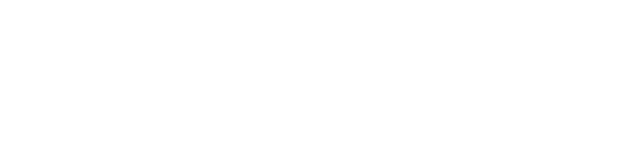
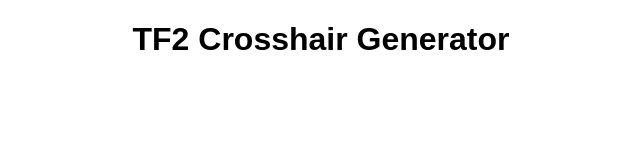
Before and after one commit to g3ner1c/TF2-crosshair-generator, a plain HTML site: page index.html in a window 1280 px wide. Shown: the whole page, without its empty margins (319-959 px from the left). Drawn offline with Linux system fonts and the light colour scheme.

Commit message:
added tf2 font

```diff
--- a/index.html
+++ b/index.html
@@ -14,6 +14,8 @@
 
     <body>
 
+        <h1>TF2 Crosshair Generator</h1>
+
         <script src="script.js"> </script>
 
     </body>
--- a/style.css
+++ b/style.css
@@ -0,0 +1,18 @@
+@font-face {
+    font-family: TeamFortress;
+    src: 'fonts/TF2secondary.ttf';
+}
+
+@font-face {
+    font-family: TeamFortress;
+    font-weight: bold;
+    src: 'fonts/TF2secondary.ttf';
+}
+
+html {
+    font-family: TeamFortress, sans-serif;
+}
+
+h1 {
+    text-align: center;
+}
```
Also changed, not shown: fonts/TF2secondary.ttf (added).
